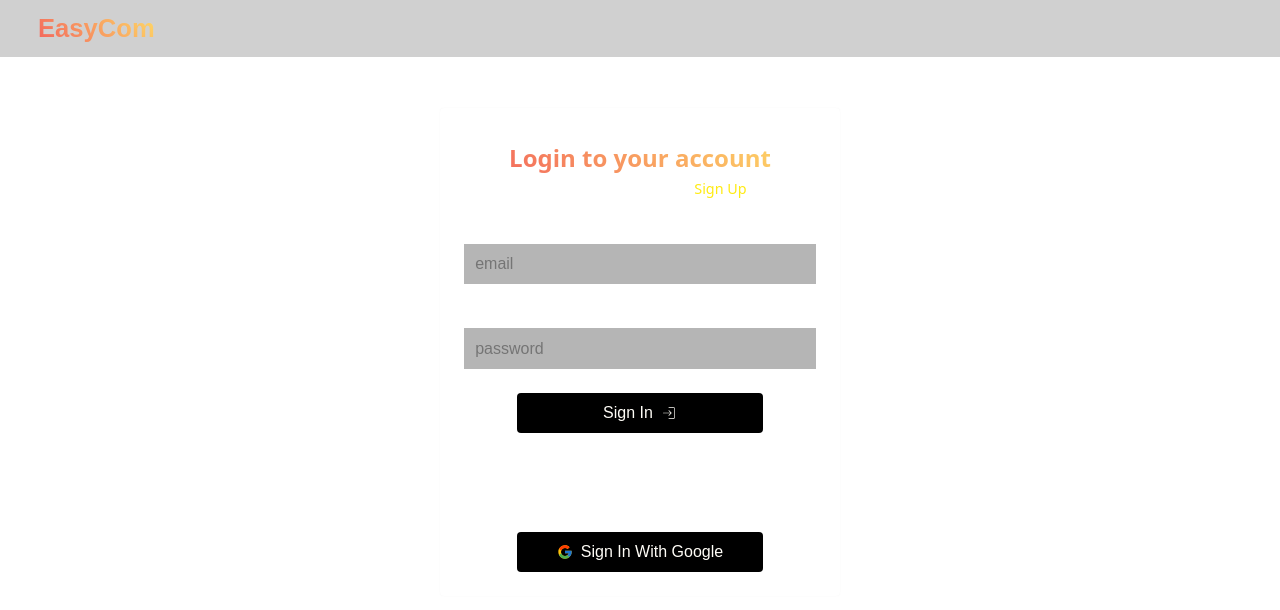
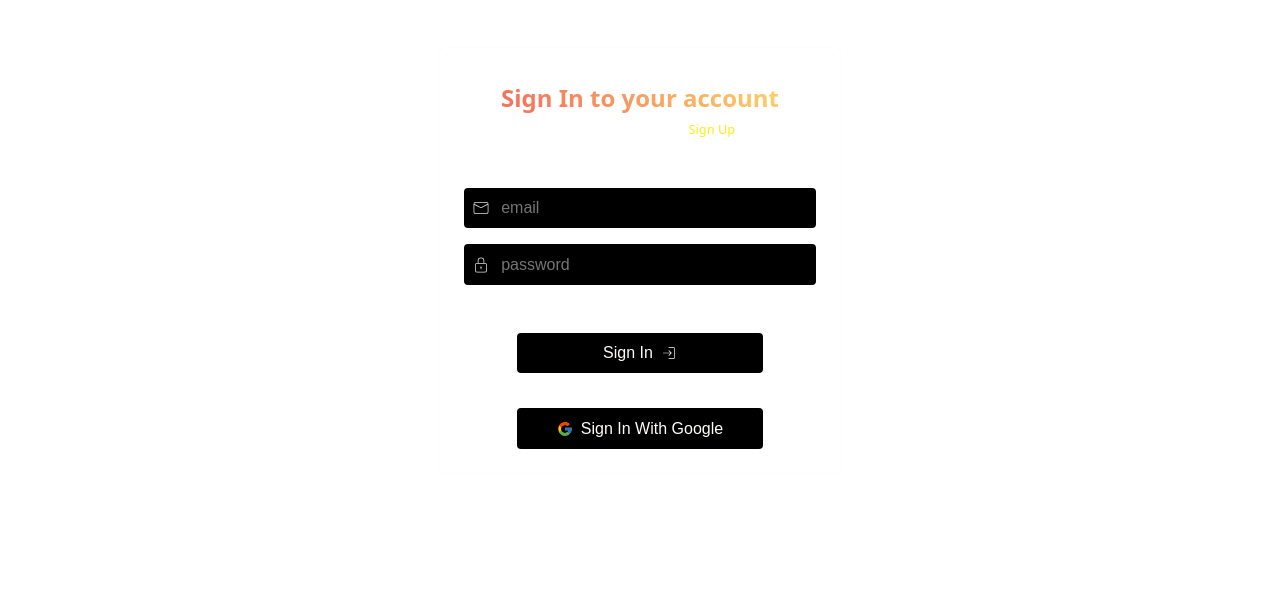
Before and after one commit to AungYarzarHein/easycom, a React (Vite) app: page /login in a window 1280 px wide. Shown: the top 610 px of the page. Built offline with nearby package versions, Linux system fonts and the light colour scheme; no server answers.

Commit message:
google sign in complete

```diff
--- a/package.json
+++ b/package.json
@@ -12,12 +12,14 @@
   "dependencies": {
     "@reduxjs/toolkit": "^2.8.2",
     "@tanstack/react-query": "^5.79.0",
+    "firebase": "^11.9.1",
     "motion": "^12.15.0",
     "react": "^19.1.0",
     "react-dom": "^19.1.0",
     "react-icons": "^5.5.0",
     "react-redux": "^9.2.0",
     "react-router-dom": "^7.6.1",
+    "react-toastify": "^11.0.5",
     "swiper": "^11.2.8"
   },
   "devDependencies": {
--- a/src/App.css
+++ b/src/App.css
@@ -23,6 +23,14 @@
     justify-content: center;
     align-items: center;
 }
+
+.myToast {
+    /* width: 1000px; */
+    /* background-color: red; */
+    /* margin-top: 2rem; */
+    padding: 1rem;
+}
+
 
 
 
@@ -120,7 +128,7 @@
     padding: 0;
     margin: 0;
     box-sizing: border-box;
-    padding-top: 60px;
+    /* padding-top: 60px; */
 }
 
 
@@ -155,7 +163,8 @@
    flex-direction: column;
    /* padding: 1rem 1.5rem 1.5rem 1.5rem; */
    /* border-radius:4px; */
-   min-height: 50dvh;
+   /* min-height: 50dvh; */
+   /* background-color: gold; */
 }
 
 .rowCenter {
@@ -184,19 +193,30 @@
     }
 }
 
-.formInput {
+.inputDiv {
+    background-color: #000000;
+    border-radius: 4px;
+    padding-left:  .5rem;
+    display: flex;
+    flex-direction: row;
+    margin-top: 1rem;
+
+}
+
+.textInput {
+    width: 100%;
     padding: .7rem;
     font-size: 1rem;
     border: none;
     outline: none;
-    background-color: #0000004a;
-    margin-top: .4rem;
-    margin-bottom: 1rem;
+    background-color: transparent;
 }
 
-.formInput:focus {
+.inputDiv:focus-within {
     outline: .5px solid rgba(255, 255, 255, 0.449);
 }
+
+
 
 .form label {
     display: inline-flex;
@@ -220,7 +240,7 @@
     padding: .7rem;
     font-size: 1rem;
     margin: 0 auto;
-    margin-top: .5rem;
+    margin-top: 3rem;
     max-width: 270px;
     border-radius: 4px;
     box-shadow: 0 0 1px rgba(255, 255, 255, 0.729);
@@ -229,10 +249,28 @@
 .form span {
     width: 100%;
     text-align: center;
-    margin-top: .5rem;
-    font-size: .9rem;
+    margin-block: .5rem;
+    font-size: .8rem;
 }
 
+
+.googleSignInBtn {
+    border: none;
+    outline: none;
+    width: 70%;
+    display: inline-flex;
+    justify-content: center;
+    align-items: center;
+    gap: .5rem;
+    background-color: #000000;
+    color: #FFFDF7;
+    padding: .7rem;
+    font-size: 1rem;
+    margin: 0 auto;
+    max-width: 270px;
+    border-radius: 4px;
+    box-shadow: 0 0 1px rgba(255, 255, 255, 0.729);
+}
 
 
 /* Home Page */
--- /dev/null
+++ b/src/features/userSlice.js
@@ -0,0 +1,33 @@
+import { createSlice } from "@reduxjs/toolkit"
+
+
+
+const initialState = {
+    user:{
+        walletBill:10000
+    }
+}
+
+
+export const userSlice = createSlice({
+    name:"user",
+    initialState,
+    reducers:{
+        updateUserData: (state,action) => {
+            // state.displayName = action.payload.displayName
+            state.user = {...action.payload,walletBill:state.user.walletBill}
+        },
+
+        updateWallet:(state,action) => {
+            state.user = {...state,walletBill:action.payload}
+        },
+
+        resetUserData : (state,action) => {
+            state.user = {};
+        }
+    }
+})
+
+
+export const { updateUserData , updateWallet , resetUserData } = userSlice.actions ;
+export default userSlice.reducer
--- /dev/null
+++ b/src/firebase.js
@@ -0,0 +1,22 @@
+// Import the functions you need from the SDKs you need
+import { initializeApp } from "firebase/app";
+import { getAuth } from "firebase/auth";
+import { getFirestore } from "firebase/firestore";
+
+const firebaseConfig = {
+    apiKey: import.meta.env.VITE_FB_API_KEY,
+    authDomain: import.meta.env.VITE_FB_AUTH_DOMAIN,
+    projectId: import.meta.env.VITE_FB_PROJECT_ID,
+    storageBucket: import.meta.env.VITE_FB_STORAGE_BUCKET,
+    messagingSenderId: import.meta.env.VITE_FB_MSG_ID,
+    appId: import.meta.env.VITE_FB_APP_ID,
+    measurementId: import.meta.env.VITE_FB_MEASURE_ID
+
+};
+
+
+
+// Initialize Firebase
+export const app = initializeApp(firebaseConfig);
+export const auth = getAuth(app);
+export const firestore = getFirestore(app);
--- a/src/pages/LoginPage.jsx
+++ b/src/pages/LoginPage.jsx
@@ -1,10 +1,17 @@
-import React, { useState } from 'react'
+import React, { useEffect, useState } from 'react'
 import { useNavigate } from 'react-router-dom';
 import { CiLock , CiUser , CiMail , CiLogin } from "react-icons/ci";
 import { FcGoogle } from "react-icons/fc";
+import { toast } from 'react-toastify';
+import { signInWithGoogle } from '../services/userFun';
+import { useDispatch } from 'react-redux';
+import { updateUserData } from '../features/userSlice';
+import { auth } from '../firebase';
+import { onAuthStateChanged } from 'firebase/auth';
 
 const LoginPage = () => {
     const navigate  = useNavigate();
+    const dispatch = useDispatch();
     const [formData , setFormData] = useState({
         username:"",
         email:"",
@@ -15,31 +22,57 @@ const LoginPage = () => {
         setFormData({...formData,[e.target.name]:e.target.value})
     }
 
+
+    const googleSignIn = async () => {
+        const userData= await signInWithGoogle();
+        dispatch(updateUserData(userData));
+        navigate("/")
+        // console.log(email , photoURL , displayName , uid);
+    }
+
+
+    useEffect(()=> {
+        const unSub = onAuthStateChanged(auth,(user) => {
+            if(user){
+                console.log(user.providerData[0])
+                const userData = user.providerData[0] ;
+                dispatch(updateUserData(userData));
+                navigate("/")
+            }
+        });
+
+        return unSub ;
+     } ,[])
+
   return (
     <div className="main">
-        <div className="navbar">
+        {/* <div className="navbar">
               <div className="navHeader"  >
                   <button className="navHeaderText gradientText" onClick={() => navigate("/")} > EasyCom</button>
               </div>
-        </div>
+        </div> */}
 
         <div className="container flexCenter">
            <div className="loginFormContainer">
 
            <div className="formWrapper">
                       <form className='form' >
-                          <h3 className='gradientText' >Login to your account</h3>
-                          <div style={{marginBottom:"1rem"}} >
+                          <h3 className='gradientText' >Sign In to your account</h3>
+                          <div style={{marginBottom:"2rem"}} >
                               <span>Don't have an account?</span> <span className="signup" onClick={() => navigate("/register")} >Sign Up</span>
                           </div>
-                          {/* <label htmlFor="username"> <CiUser size={18} /> Username </label>
-                          <input name='username' type='text' placeholder='username' value={formData.username} onChange={(e) => onChangeText(e)} className='formInput' /> */}
 
-                          <label htmlFor="username"> <CiMail size={18} /> Email </label>
-                          <input name='email' type='email' placeholder='email' value={formData.email} onChange={(e) => onChangeText(e)} className='formInput' />
+                          <div className="inputDiv">
+                              <label htmlFor="username"> <CiMail size={18} /> </label>
+                              <input name='email' type='email' placeholder='email' value={formData.email} onChange={(e) => onChangeText(e)} className='textInput' />
+                          </div>
 
-                          <label htmlFor="username"> <CiLock size={18} /> Password </label>
-                          <input name='password' type='password' placeholder='password' value={formData.password} onChange={(e) => onChangeText(e)} className='formInput' />
+                          <div className="inputDiv">
+                              <label htmlFor="username"> <CiLock size={18} />  </label>
+                              <input name='password' type='password' placeholder='password' value={formData.password} onChange={(e) => onChangeText(e)} className='textInput' />
+                          </div>
+
+
 
                           <button className="formLoginBtn">
                               Sign In <CiLogin />
@@ -50,7 +83,7 @@ const LoginPage = () => {
 
                       </form>
 
-                      <button className="formLoginBtn">
+                      <button className="googleSignInBtn" onClick={googleSignIn} >
                           <FcGoogle />   Sign In With Google
                       </button>
            </div>
--- a/src/pages/ProductList.jsx
+++ b/src/pages/ProductList.jsx
@@ -9,10 +9,11 @@ const ProductList = () => {
   const [products , setProducts] = useState([]);
   const [loading,setLoading] = useState(true);
   const countData = useSelector((state) => state.currentCount.count);
+  const userData = useSelector(state => state.userData.user);
   const [currentCount, setCurrentCount] = useState(countData);
   const dispatch = useDispatch();
 
-  // console.log(countData , "Hello fcucking friends")
+  console.log(userData , countData)
 
 
 
@@ -68,7 +69,7 @@ const fetchData = async (count) => {
 
 
   return (
-    <div className="container">
+    <div className="container" style={{paddingTop:"60px"}} >
       <div className="itemGridContainer">
 
       <div className="paginationBtn">
--- a/src/pages/Register.jsx
+++ b/src/pages/Register.jsx
@@ -8,7 +8,8 @@ const Register = () => {
     const [formData, setFormData] = useState({
         username: "",
         email: "",
-        password: ""
+        password: "",
+        cpassword:""
     })
 
     const onChangeText = (e) => {
@@ -17,11 +18,11 @@ const Register = () => {
 
     return (
         <div className="main">
-            <div className="navbar">
+            {/* <div className="navbar">
                 <div className="navHeader"  >
                     <button className="navHeaderText gradientText" onClick={() => navigate("/")} > EasyCom</button>
                 </div>
-            </div>
+            </div> */}
 
             <div className="container flexCenter">
                 <div className="loginFormContainer">
@@ -33,17 +34,25 @@ const Register = () => {
                                 <span>Already have an account?</span> <span className="signup" onClick={() => navigate("/login")} >Login</span>
                             </div>
 
-                            <label htmlFor="username"> <CiUser size={18} /> Username </label>
-                            <input name='username' type='text' placeholder='username' value={formData.username} onChange={(e) => onChangeText(e)} className='formInput' />
+                            <div className="inputDiv">
+                                <label htmlFor="username"> <CiUser size={18} />  </label>
+                                <input name='username' type='text' placeholder='username' value={formData.username} onChange={(e) => onChangeText(e)} className='textInput' />
+                            </div>
 
-                            <label htmlFor="email"> <CiMail size={18} /> Email </label>
-                            <input name='email' type='email' placeholder='email' value={formData.email} onChange={(e) => onChangeText(e)} className='formInput' />
+                            <div className="inputDiv">
+                                <label htmlFor="email"> <CiMail size={18} /> </label>
+                                <input name='email' type='email' placeholder='email' value={formData.email} onChange={(e) => onChangeText(e)} className='textInput' />
+                            </div>
 
-                            <label htmlFor="password"> <CiLock size={18} /> Password </label>
-                            <input name='password' type='password' placeholder='password' value={formData.password} onChange={(e) => onChangeText(e)} className='formInput' />
+                          <div className="inputDiv">
+                                <label htmlFor="password"> <CiLock size={18} />  </label>
+                                <input name='password' type='password' placeholder='password' value={formData.password} onChange={(e) => onChangeText(e)} className='textInput' />
+                          </div>
 
-                            <label htmlFor="cpassword"> <CiLock size={18} />Comfirm Password </label>
-                            <input name='cpassword' type='password' placeholder='comfirm password' value={formData.password} onChange={(e) => onChangeText(e)} className='formInput' />
+                           <div className="inputDiv">
+                                <label htmlFor="cpassword"> <CiLock size={18} /> </label>
+                                <input name='cpassword' type='password' security='hloe' placeholder='comfirm password' value={formData.cpassword} onChange={(e) => onChangeText(e)} className='textInput' />
+                           </div>
 
                             <button className="formLoginBtn">
                                 Register <CiLogin />
@@ -54,7 +63,7 @@ const Register = () => {
 
                         </form>
 
-                        <button className="formLoginBtn">
+                        <button className="googleSignInBtn">
                             <FcGoogle />   Sign In With Google
                         </button>
                     </div>
--- /dev/null
+++ b/src/services/userFun.js
@@ -0,0 +1,28 @@
+import { GoogleAuthProvider, signInWithEmailAndPassword, signInWithPopup } from "firebase/auth";
+import { auth } from "../firebase";
+
+
+export const signInWithEpass = async (email,password) => {
+
+    try {
+
+        const result = await signInWithEmailAndPassword(email,password);
+        return  result.user.providerData[0] ;
+
+    } catch (error) {
+        console.log(error)
+    }
+}
+
+
+export const signInWithGoogle = async () => {
+
+    try {
+        const provider = new GoogleAuthProvider();
+        const result = await signInWithPopup(auth , provider);
+        return  result.user.providerData[0];
+
+    } catch (error) {
+        console.log(error);
+    }
+}
--- a/src/store.js
+++ b/src/store.js
@@ -1,11 +1,12 @@
 import { configureStore } from "@reduxjs/toolkit";
 import currentCountReducer from "./features/appStateSlice";
-
+import userReducer from "./features/userSlice";
 
 
 
 export const store = configureStore({
     reducer:{
-        currentCount: currentCountReducer
+        currentCount: currentCountReducer,
+        userData: userReducer
     }
 })
```
Also changed, not shown: src/App.jsx (+30 -4 lines), src/components/Navbar.jsx (+34 -3 lines), src/pages/Home.jsx (+24 -0 lines), 2 other files (tests, documents, lock files or other folders).
